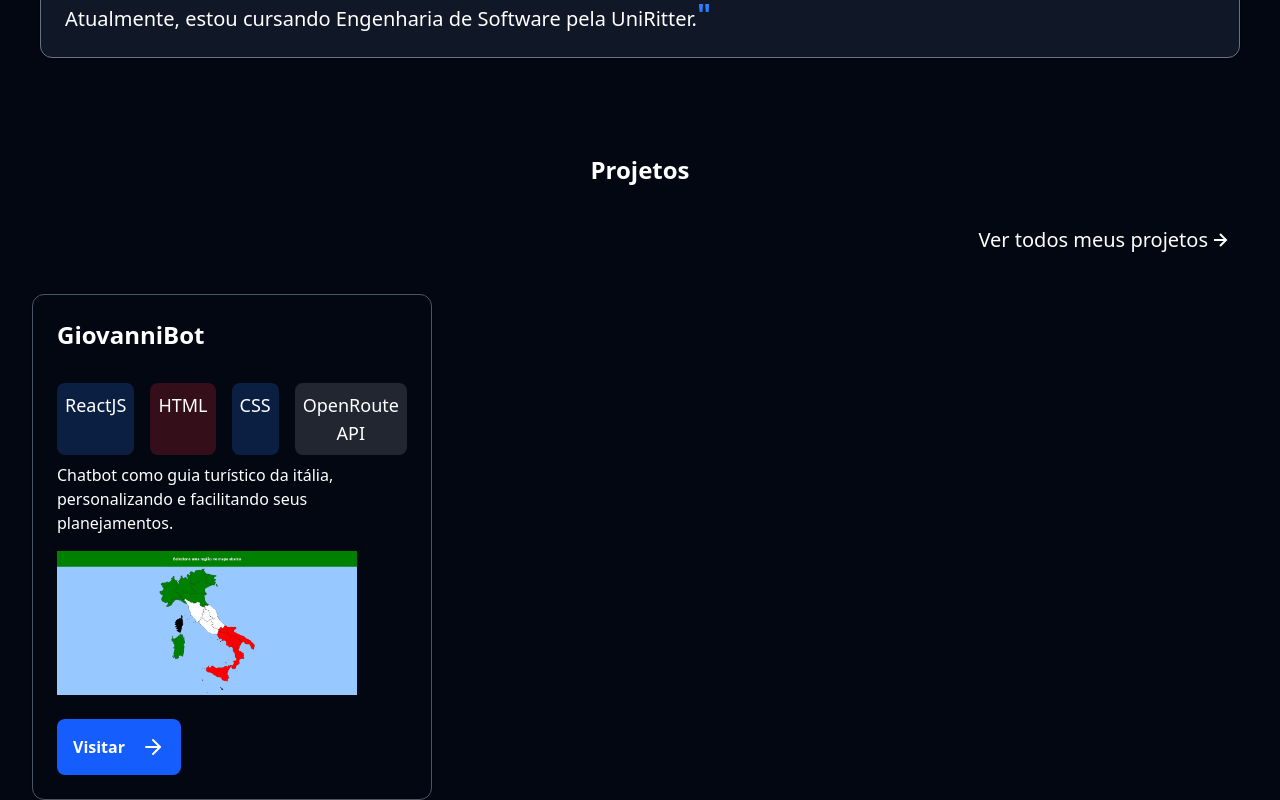
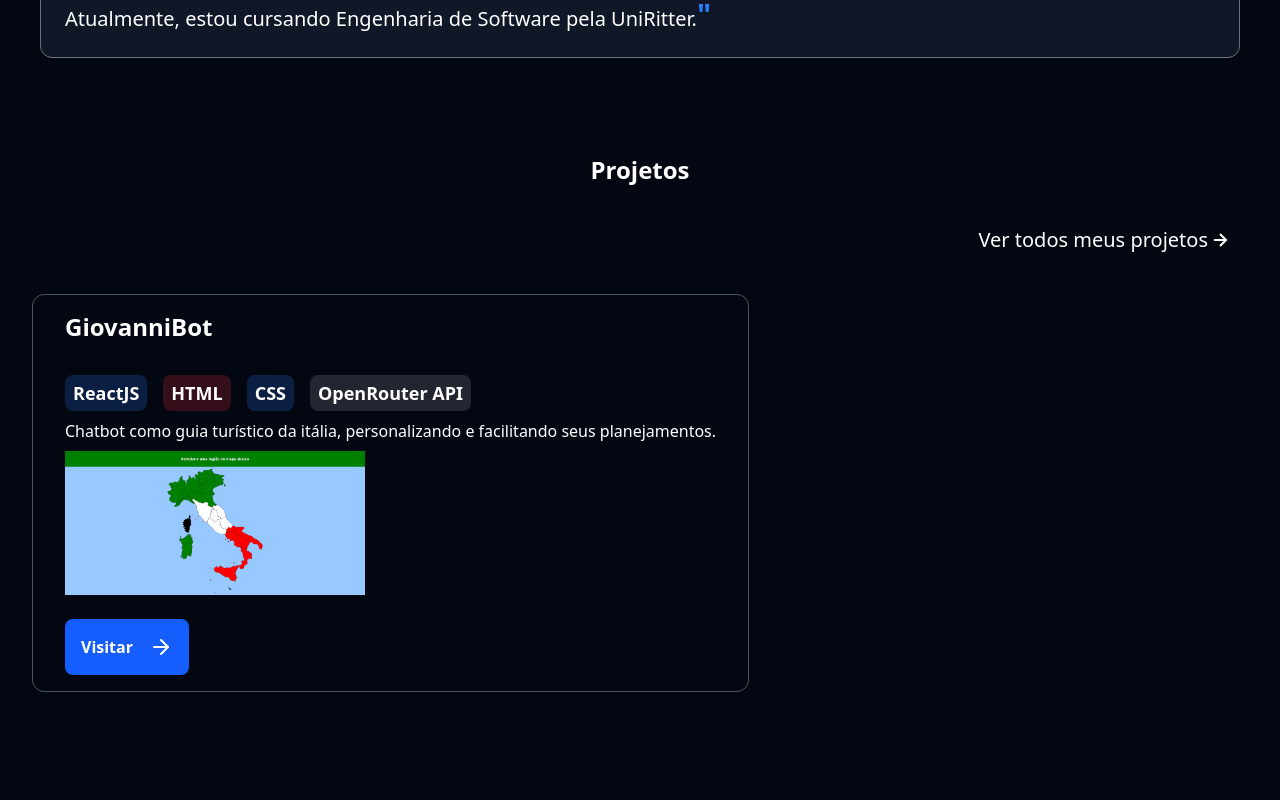
Before and after one commit to BuysCode/portfolio, a Next.js app: page / in a window 1280 px wide. Shown: the part 912-1712 px from the top of the page. After the commit the page ends 1604 px from the top, so only its background shows below. Built offline with nearby package versions, Linux system fonts and the light colour scheme.

Commit message:
feat: some changes

```diff
--- a/src/app/projects/page.tsx
+++ b/src/app/projects/page.tsx
@@ -32,7 +32,7 @@ export default function Projects() {
                             {
                                 color: "gray",
                                 key: "openroute",
-                                text: "OpenRoute API"
+                                text: "OpenRouter API"
                             }
                         ]
                     }
--- a/src/components/AboutMe.tsx
+++ b/src/components/AboutMe.tsx
@@ -4,7 +4,7 @@ export default function AboutMe() {
     return (
         <div id="about-me" className="mt-20 p-4 space-y-12 items-center flex justify-center flex-col">
             <h2 className="text-center font-bold text-2xl">Sobre Mim</h2>
-            <Card className="bg-gray-900 border-gray-500 w-85 md:w-300">
+            <Card className="bg-gray-900 border-gray-500 w-[80%] md:w-300">
                 <CardContent className="text-xl"><span className="text-3xl text-blue-500 font-bold">"</span>Comecei no mundo da programação no ano de 2021, quando me interessei pela criação de bots de interação para o Discord. Após 2 anos, ao perceber que não ganharia dinheiro com meu hobby na época, procurei por outra área que eu gostasse, foi, então que descobri o desenvolvimento web. No Ensino Médio entrei para uma escola com técnico em desenvolvimento web fullstack e mobile, sendo um dos destaque no começo por ter experiência prévia. Ao chegar no final do segundo ano e perceber que estava mais avançado que o nível de ensino do colégio, optei por sair da instituição. Atualmente, estou cursando Engenharia de Software pela UniRitter.<span className="text-3xl text-blue-500 font-bold">"</span></CardContent>
             </Card>
         </div>
--- a/src/components/Badge.tsx
+++ b/src/components/Badge.tsx
@@ -6,9 +6,9 @@ interface IBadgeProps {
 export default function Badge({color, text}: IBadgeProps) {
     return (
         <div
-            className={`p-2
+            className={`px-2 py-1
                 ${color === 'red' && "bg-red-500/20" || color === "blue" && "bg-blue-500/20" || color === "yellow" && "bg-yellow-500/20" || color === "gray" && "bg-gray-400/20"}
-                text-xs md:text-lg rounded-lg font- text-center
+                text-xs md:text-lg rounded-lg font-semibold text-center
             `}>
             {text}
         </div>
--- a/src/components/ProjectCard.tsx
+++ b/src/components/ProjectCard.tsx
@@ -21,11 +21,11 @@ interface Project {
 
 export default function ProjectCard({ description, name, tags, link }: Project) {
     return (
-        <Card className="w-100 border-gray-600">
+        <Card className="py-4 px-2 border-gray-600">
             <CardHeader>
                 <CardTitle className="text-2xl font-bold">{name}</CardTitle>
             </CardHeader>
-            <CardContent className="flex flex-col space-y-4 justify-between">
+            <CardContent className="flex flex-col gap-2 justify-between">
                 <div className="flex flex-col space-y-2">
                     <div className="grid grid-cols-3 md:flex md:flex-row gap-4">
                         {tags.map((e) => (
--- a/src/components/ProjectsPreview.tsx
+++ b/src/components/ProjectsPreview.tsx
@@ -34,7 +34,7 @@ export default function ProjectsPreview() {
                                 {
                                     color: "gray",
                                     key: "openroute",
-                                    text: "OpenRoute API"
+                                    text: "OpenRouter API"
                                 }
                             ]
                         }
--- a/src/components/Sidebar.tsx
+++ b/src/components/Sidebar.tsx
@@ -7,7 +7,7 @@ interface SidebarProps {
 
 function SidebarLink({ href, toggleSidebar, text }: Omit<SidebarProps, 'isOpen'> & { href: string ; text: string ; }) {
     return (
-        <li className="p-4 border-b border-gray-700 cursor-pointer hover:bg-blue-500/20"><Link className="hover:underline hover:text-blue-500" href={href} onClick={toggleSidebar}>{text}</Link></li>
+        <li className="p-4 border-b border-gray-700 cursor-pointer hover:bg-blue-500/20"><a className="hover:underline hover:text-blue-500" href={href} onClick={toggleSidebar}>{text}</a></li>
     )
 }
 
```
Also changed, not shown: 1 other file (tests, documents, lock files or other folders).
